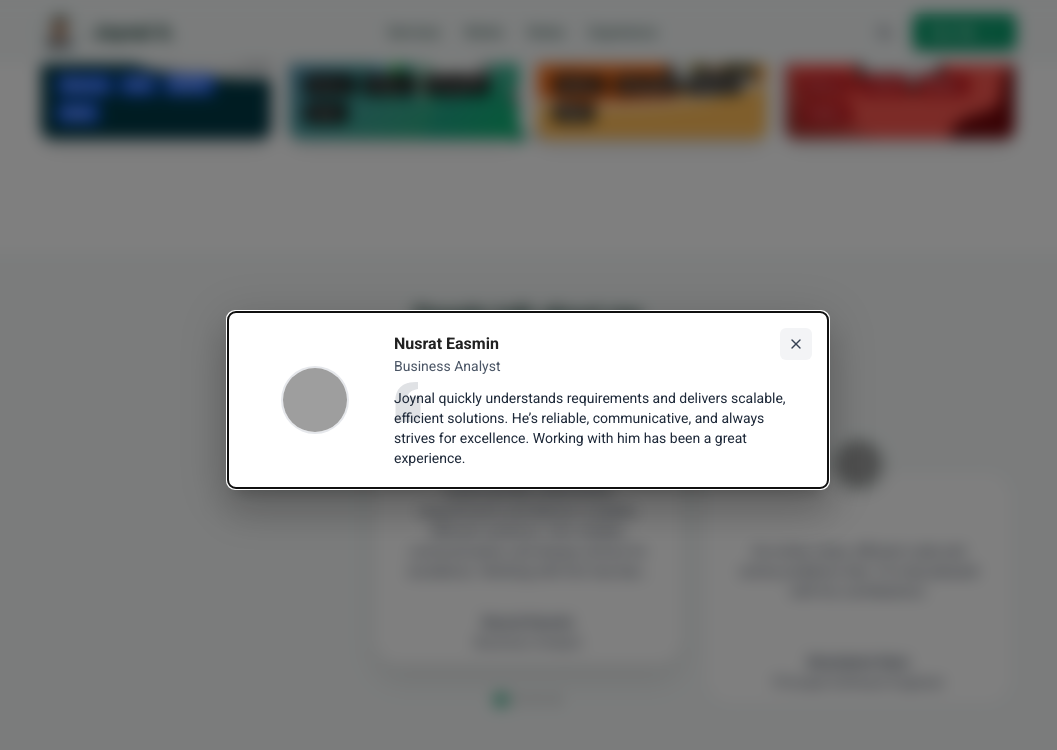
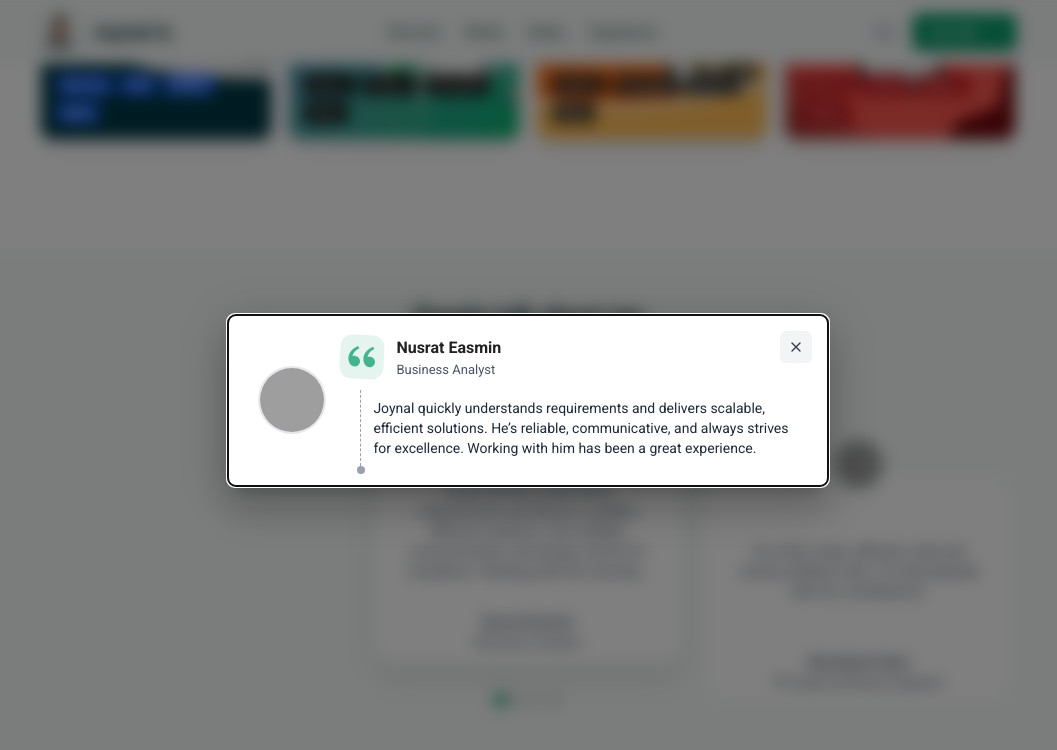
Before and after one commit to joydiucse/portfolio, a React (Vite) app: page / in a window 1280 px wide. Both pictures are taken after a click on the element 639 px from the left and 2665 px from the top of the page. Shown: the part 2118-2868 px from the top of the page, without its empty margins (112-1169 px from the left). Built offline with nearby package versions, Linux system fonts and the light colour scheme; grey boxes are pictures that could not be loaded.

Commit message:
testimonial

```diff
--- a/src/components/common/Icons.jsx
+++ b/src/components/common/Icons.jsx
@@ -3,6 +3,7 @@ import {HiOutlineHome} from "react-icons/hi";
 import {FiArrowRight, FiInfo, FiX} from "react-icons/fi";
 import {FaArrowUpRightFromSquare} from "react-icons/fa6";
 import {BiSolidQuoteSingleLeft} from "react-icons/bi";
+import {RiDoubleQuotesL} from "react-icons/ri";
 
 export const ReactIcon = ({name='', className='', ...props}) => {
     if (name === 'web') return <FaLaptopCode className={className} {...props} />
@@ -10,6 +11,7 @@ export const ReactIcon = ({name='', className='', ...props}) => {
     if (name === 'info') return <FiInfo className={className} {...props} />
     if (name === 'arrow-up-right') return <FaArrowUpRightFromSquare  className={className} {...props} />
     if (name === 'single-quote') return <BiSolidQuoteSingleLeft className={className} {...props} />
+    if (name === 'quote') return <RiDoubleQuotesL className={className} {...props} />
     if (name === 'close') return <FiX className={className} {...props} />
     else return <HiOutlineHome className={className} {...props} />
 
--- a/src/components/sections/LatestWorks.jsx
+++ b/src/components/sections/LatestWorks.jsx
@@ -26,8 +26,8 @@ function LatestWorks() {
             </div>
             <div className="mt-10">
                 <Swiper
-                    modules={[Pagination]}
-                    pagination={{ clickable: true }}
+                    //modules={[Pagination]}
+                    //pagination={{ clickable: true }}
                     spaceBetween={16}
                     centeredSlides={false}
                     breakpoints={{
--- a/src/components/sections/Testimonials.jsx
+++ b/src/components/sections/Testimonials.jsx
@@ -111,18 +111,28 @@ function Testimonials() {
             >
               <ReactIcon name={'close'} className="text-gray-700 dark:text-gray-300" />
             </button>
-            <div className="grid grid-cols-4 gap-4">
-              <div className="fcc">
+            <div className="fc gap-4">
+              <div className="w-48 fce">
                 <Image src={selected?.avatar} className="size-16 object-cover rounded-full ring-2 ring-gray-200 dark:ring-gray-700" />
               </div>
               <div className="col-span-3">
-                <p className="font-semibold">{selected?.name}</p>
-                <p className="text-sm text-gray-600 dark:text-gray-400">{selected?.role} {selected?.company && <span>• {selected?.company}</span>}</p>
-                <div className="mt-3 relative">
-                  <div className="absolute -top-4 -left-4 text-6xl opacity-20">
-                    <ReactIcon name={'single-quote'} className="text-gray-500 dark:text-gray-400" />
+                <div className="fc gap-3">
+                  <div className="">
+                    <span className="inline-flex items-center justify-center rounded-xl bg-primary/10 dark:bg-primary/20 p-1 rotate-3">
+                      <ReactIcon name={'quote'} className="text-4xl text-primary/70 dark:text-primary/80" />
+                    </span>
                   </div>
-                  <p className="relative z-10 text-sm text-gray-800 dark:text-gray-200">{selected?.statement}</p>
+                  <div className="">
+                    <p className="font-semibold">{selected?.name}</p>
+                    <p className="text-xsm text-gray-600 dark:text-gray-400">{selected?.role} {selected?.company && <span>• {selected?.company}</span>}</p>
+                  </div>
+                </div>
+
+                <div className="mt-2 ml-5 pl-3 py-2 border-l border-gray-400 border-dashed relative">
+                  <div className="fcc absolute -left-1 -bottom-2">
+                    <div className={`size-2 rounded-full bg-gray-400 `}></div>
+                  </div>
+                  <p className="text-sm text-gray-800 dark:text-gray-200">{selected?.statement}</p>
                 </div>
               </div>
             </div>
--- a/src/index.css
+++ b/src/index.css
@@ -63,6 +63,10 @@
     @apply flex items-end justify-end;
 }
 
+.text-xsm{
+    @apply text-[13px]
+}
+
 
 .sample-border{
     @apply border border-gray-100 dark:border-gray-900 hover:border-gray-200 hover:dark:border-gray-800 duration-200
```
